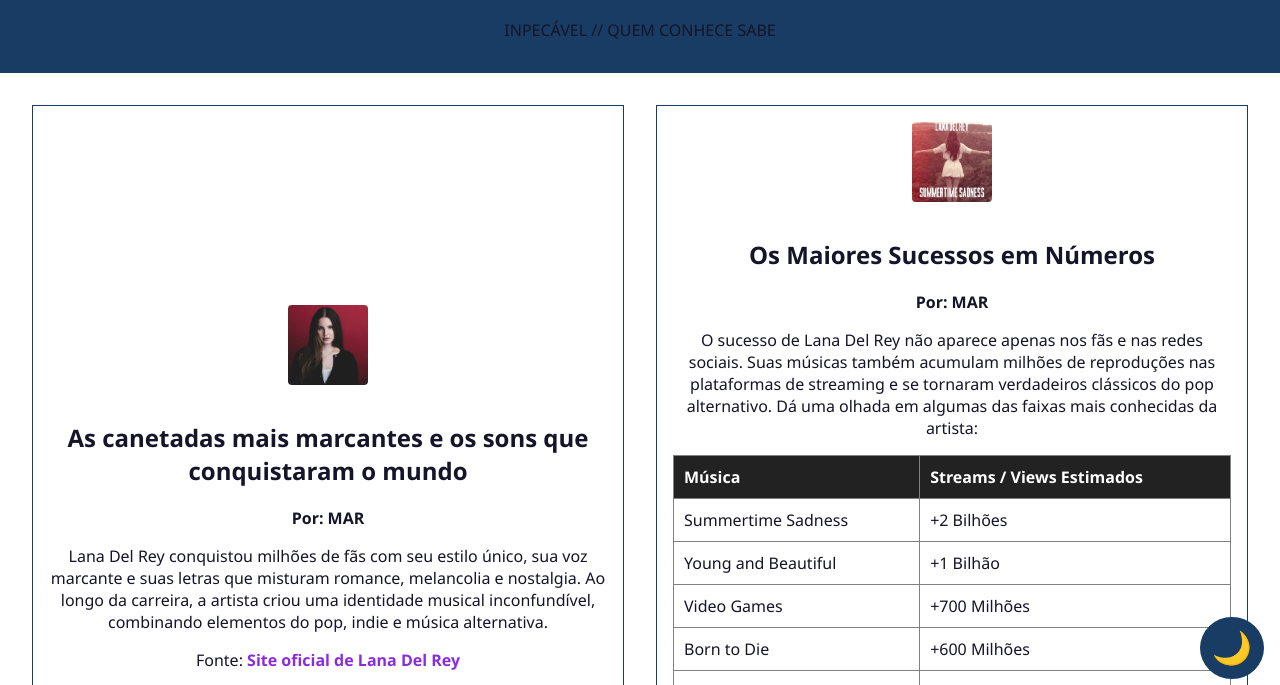
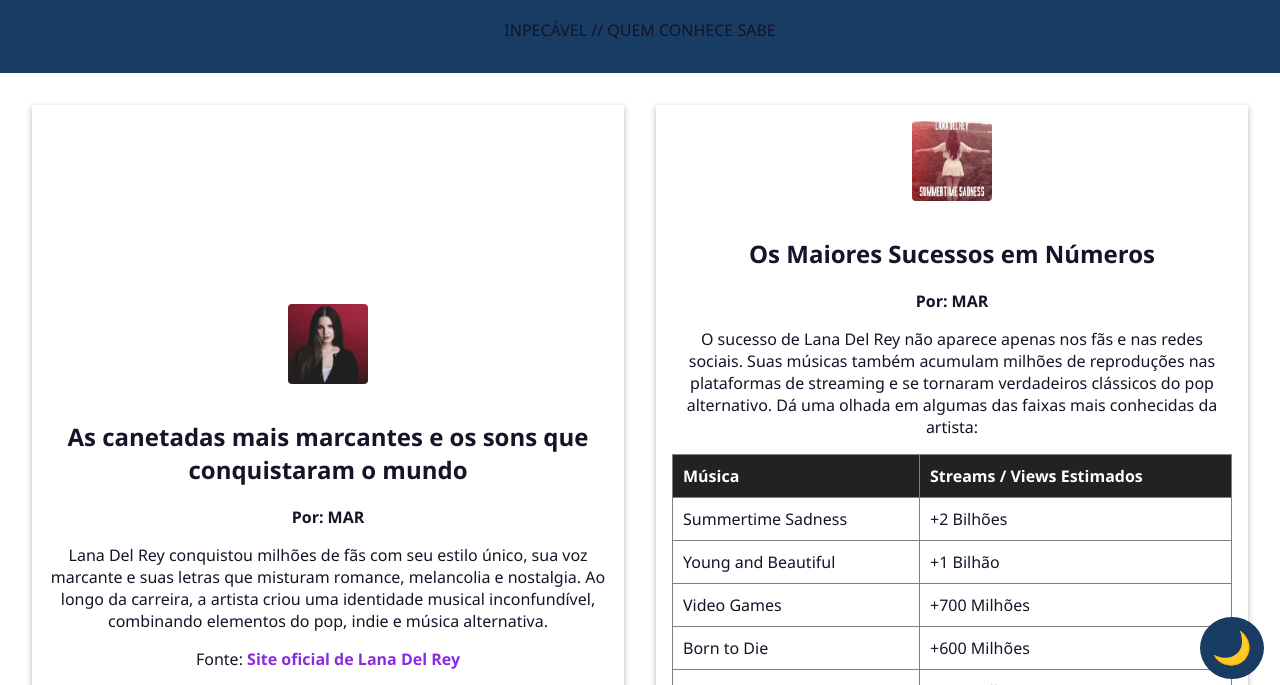
Before and after one commit to marcelaamorimsouza-lab/meu-site-lana, a plain HTML site: page index.html in a window 1280 px wide. Shown: the part 105-790 px from the top of the page. Drawn offline with Linux system fonts and the light colour scheme.

Commit message:
Update index.html

```diff
--- a/index.html
+++ b/index.html
@@ -18,6 +18,10 @@
             --fonte-texto: 'Segoe UI', sans-serif;
         }
 
+        * {
+            transition: background-color 0.3s ease;
+        }
+
         .tema-escuro {
             --cor-primaria: #111111;
             --cor-secundaria: #c9a7ff;
@@ -25,6 +29,10 @@
             --cor-texto: #ffffff;
             --cor-contraste: #f3eef7;
             --cor-botao: #222222;
+        }
+
+        .tema-escuro .btn-tema-escuro {
+            background-color: var(--cor-secundaria);
         }
 
         body {
@@ -57,11 +65,11 @@
             align-items: center;
             text-align: center;
             justify-content: center;
-            border: 1px solid var(--cor-primaria);
             margin: 16px;
             gap: 16px;
             padding: 16px;
             flex: 1 1 25%;
+            box-shadow: 0 2px 6px rgba(0, 0, 0, 0.3);
         }
 
         img {
```
